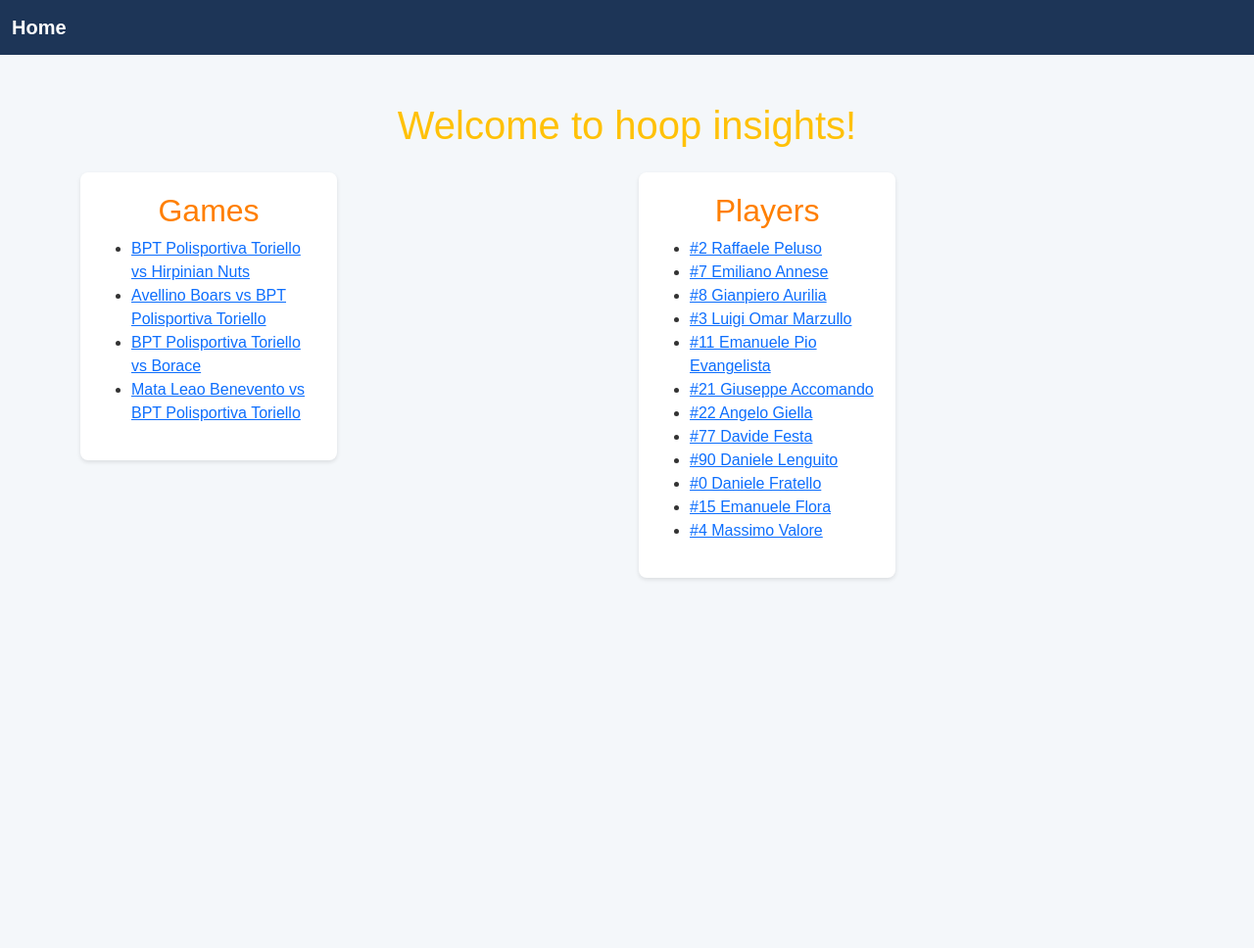
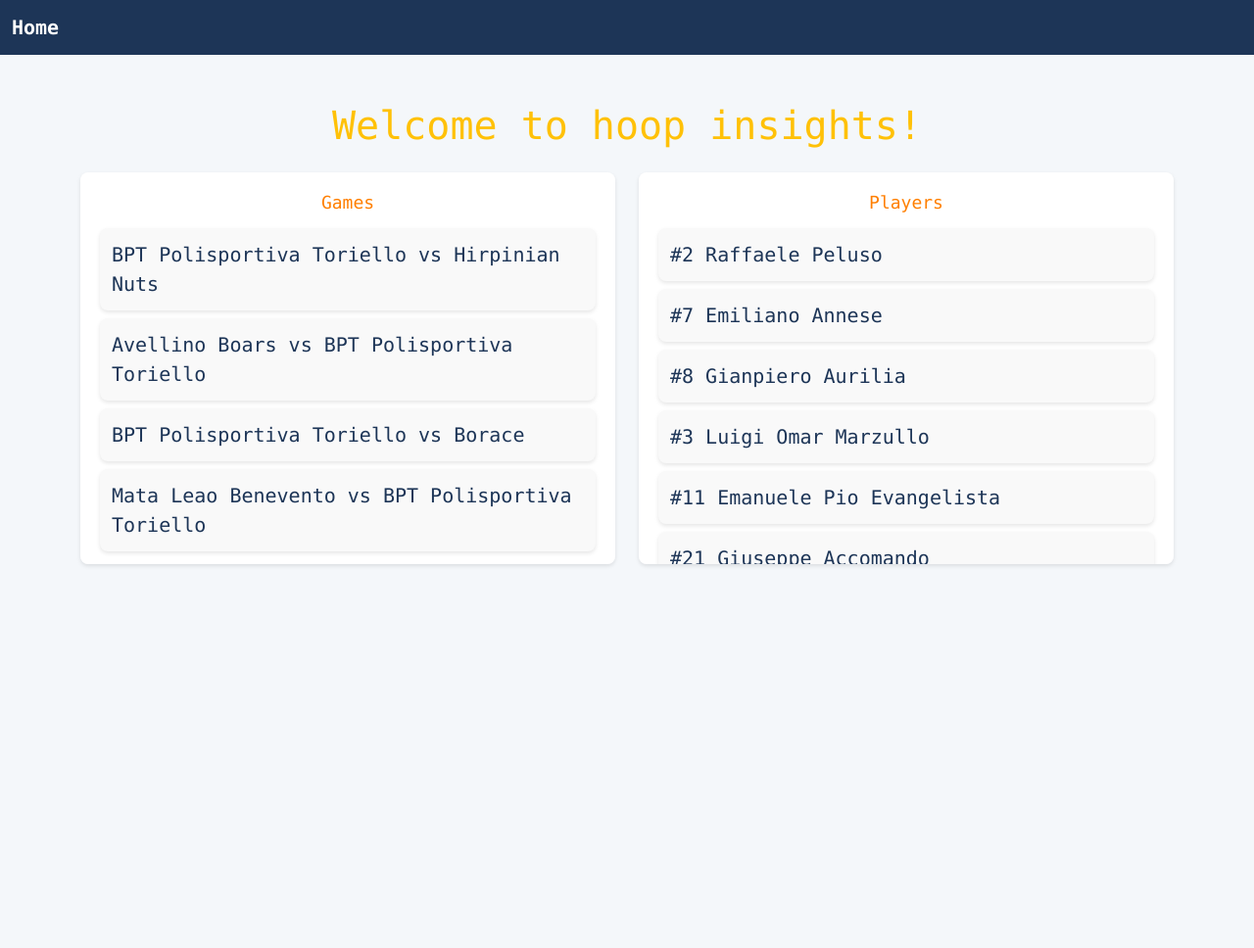
Before and after one commit to raffaelepeluso/hoop-insights, a Flask app: page / in a window 1280 px wide. Shown: the top 968 px of the page at 98% size. Run offline with Flask 3, Linux system fonts and the light colour scheme; data comes from the database, SQL or seed files in the repository.

Commit message:
updated font

```diff
--- a/static/styles.css
+++ b/static/styles.css
@@ -1,17 +1,22 @@
 /* Corpo e Navigazione */
 body {
-  font-family: "Arial", sans-serif;
+  font-family: "Consolas", monospace;
+  font-size: 20px;
   background-color: #f4f7fa;
   color: #333;
+  margin: 0;
+  padding: 0;
 }
 
 nav {
   background-color: #1d3557; /* Colore scuro ispirato al basket */
+  padding: 15px 30px;
 }
 
 nav a {
   color: white;
   font-weight: bold;
+  text-decoration: none;
 }
 
 nav a:hover {
@@ -30,9 +36,61 @@ nav a:hover {
   background-color: #ffffff;
   border-radius: 8px;
   box-shadow: 0 2px 4px rgba(0, 0, 0, 0.1);
-  width: 48%;
+  flex: 1 1 calc(50% - 20px); /* Box simmetrici */
   padding: 20px;
-  margin-bottom: 30px;
+  max-height: 400px;
+  overflow-y: auto;
+  min-width: 300px; /* Larghezza minima */
+}
+
+.box h2 {
+  margin-bottom: 15px;
+  font-size: 18px;
+  color: #1d3557;
+}
+
+/* Elenchi nei box */
+ul {
+  padding: 0;
+  list-style-type: none;
+  margin: 0;
+}
+
+ul li {
+  background-color: #f9f9f9;
+  padding: 12px;
+  margin: 8px 0;
+  border-radius: 8px;
+  box-shadow: 0 2px 4px rgba(0, 0, 0, 0.1);
+}
+
+ul li:hover {
+  background-color: #e6e6e6;
+  cursor: pointer;
+}
+
+/* Link e pulsanti */
+a {
+  color: #1d3557;
+  text-decoration: none;
+}
+
+a:hover {
+  text-decoration: underline;
+}
+
+button {
+  background-color: #1d3557;
+  color: white;
+  padding: 10px 20px;
+  border: none;
+  border-radius: 5px;
+  cursor: pointer;
+  font-size: 16px;
+}
+
+button:hover {
+  background-color: #457b9d;
 }
 
 /* Tabella per le informazioni del giocatore */
```
Also changed, not shown: other parts of static/styles.css (+40 -2 lines).
